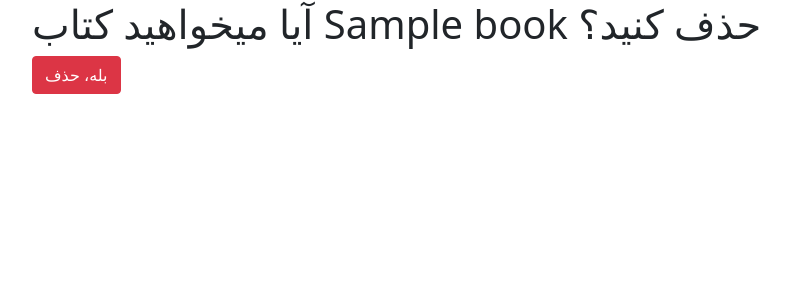
After one commit to MRFAKE2002/django_course_bookstore_project, a Django app: page /books/1/delete/ in a window 1280 px wide. The commit adds this page. Shown: the top 300 px of the page, without its empty margins (50-840 px from the left). Run offline with Django 4.2, Linux system fonts and the light colour scheme; tables that the repository leaves empty hold one stand-in row (values such as "Sample post").

Commit message:
add book update and delete view

```diff
--- /dev/null
+++ b/books/templates/books/book_delete.html
@@ -0,0 +1,17 @@
+{% extends '_base.html' %}
+
+{% block page_title %}
+
+    حذف کتاب
+
+{% endblock page_title %}
+
+{% block content %}
+    <div>
+        <h1>آیا میخواهید کتاب {{ book.title }} حذف کنید؟</h1>
+        <form action="" method="post">
+            {% csrf_token %}
+            <input class="btn btn-danger" type="submit" value="بله، حذف">
+        </form>
+    </div>
+{% endblock content %}
--- a/books/templates/books/book_detail.html
+++ b/books/templates/books/book_detail.html
@@ -13,4 +13,6 @@
     <p>{{ book.price }}</p>
     <br>
     <a href="{% url 'book_list'%}">لیست کتاب ها</a>
+    <a href="{% url 'book_update' book.id %}">ویرایش کتاب</a>
+    <a href="{% url 'book_delete' book.id %}">حذف کتاب</a>
 {% endblock %}
--- a/books/templates/books/book_create.html
+++ b/books/templates/books/book_update.html
@@ -2,15 +2,15 @@
 
 {% block title%}
 
-     ساخت کتاب جدبد
+     ویرایش کتاب
 
 {% endblock %}
 
 {% block content %}
     <form method="post" action="">
-        {{ csrf_token }}
+        {% csrf_token %}
         {{ form.as_p}}
-        <input type="submit" value="ایجاد">
+        <input type="submit" value="ذخیره">
     </form>
     <br>
     <a href="{% url 'book_list'%}">لیست کتاب ها</a>
--- a/books/urls.py
+++ b/books/urls.py
@@ -6,5 +6,7 @@ from . import views
 urlpatterns= [
     path('', views.BookListView.as_view(), name='book_list'),
     path('<int:pk>/', views.DetailListView.as_view(), name='book_detail'),
-    path('new/', views.BookCreateView.as_view(), name='book_create')
+    path('new/', views.BookCreateView.as_view(), name='book_create'),
+    path('<int:pk>/Edit/', views.BookUpdateView.as_view(), name='book_update'),
+    path('<int:pk>/delete/', views.BookDeleteView.as_view(), name='book_delete'),
 ]
--- a/books/views.py
+++ b/books/views.py
@@ -1,4 +1,5 @@
 from django.views import generic
+from django.urls import reverse_lazy
 
 from .models import Book
 class BookListView(generic.ListView):
@@ -16,3 +17,15 @@ class BookCreateView(generic.CreateView):
     model = Book
     fields = ['title', 'author', 'description', 'price']
     template_name = 'books/book_create.html'
+
+
+class BookUpdateView(generic.UpdateView):
+    model = Book
+    fields = ['title', 'author', 'description', 'price']
+    template_name = 'books/book_update.html'
+
+
+class BookDeleteView(generic.DeleteView):
+    model = Book
+    template_name = 'books/book_delete.html'
+    success_url = reverse_lazy('book_list')
```
Also changed, not shown: db.sqlite3.
